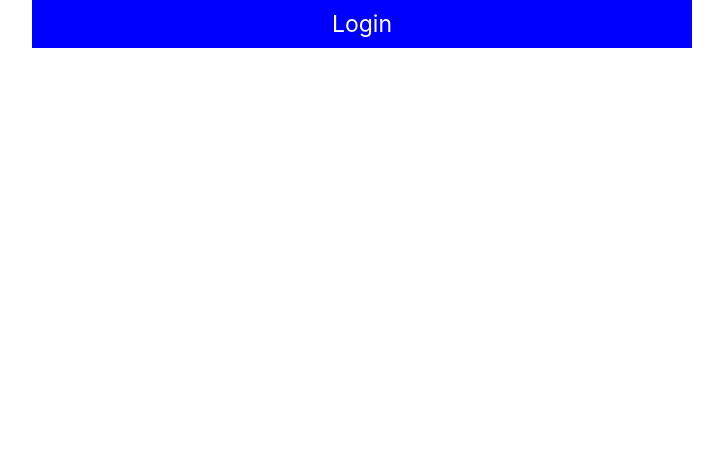
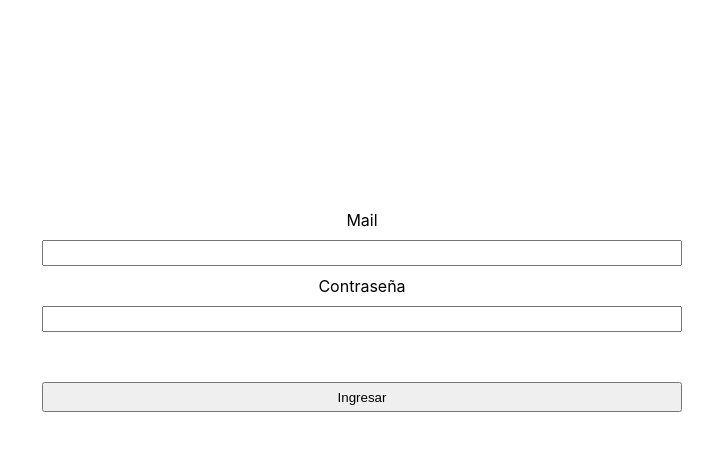
Before and after one commit to BookBnB/react-app, a React (Create React App) app: page / in a window 1280 px wide. Shown: the top 450 px of the page, without its empty margins (278-1001 px from the left). Built offline with nearby package versions, Linux system fonts and the light colour scheme.

Commit message:
Add login screen

```diff
--- a/src/App.js
+++ b/src/App.js
@@ -3,7 +3,7 @@ import {
     Switch,
     Route,
 } from "react-router-dom";
-import Login from "./Login";
+import Login from "./login/Login";
 
 export const App = () => {
     return (
--- a/src/Login.js
+++ b/src/login/Login.js
@@ -1,5 +1,5 @@
 import React, {useState} from 'react';
-import './App.css';
+import './login.css';
 
 function Login() {
 
@@ -24,12 +24,15 @@ function Login() {
 
     return (
         <div className='login'>
-            <div className='login-button' onClick={handleClick}>
-                Login
-            </div>
-            <div className='response'>
-                {response && response.length > 0 ? response[0].email : null}
-            </div>
+            <form className="login-form">
+                <label htmlFor="mail">Mail</label>
+                <input id="mail" name="mail" type="text"/>
+
+                <label htmlFor="password">Contraseña</label>
+                <input id="password" name="password" type="text"/>
+
+                <button onClick={handleClick}>Ingresar</button>
+            </form>
         </div>
     );
 
--- /dev/null
+++ b/src/login/login.css
@@ -0,0 +1,23 @@
+.login {
+    text-align: center;
+    margin-top: 200px;
+}
+
+.login .login-form {
+    display: inline-grid;
+    width: 50%;
+}
+
+label {
+    margin-bottom: 10px;
+    margin-top: 10px;
+}
+
+input {
+    height: 20px;
+}
+
+button {
+    margin-top: 50px;
+    height: 30px;
+}
```
Also changed, not shown: 1 other file (tests, documents, lock files or other folders).
